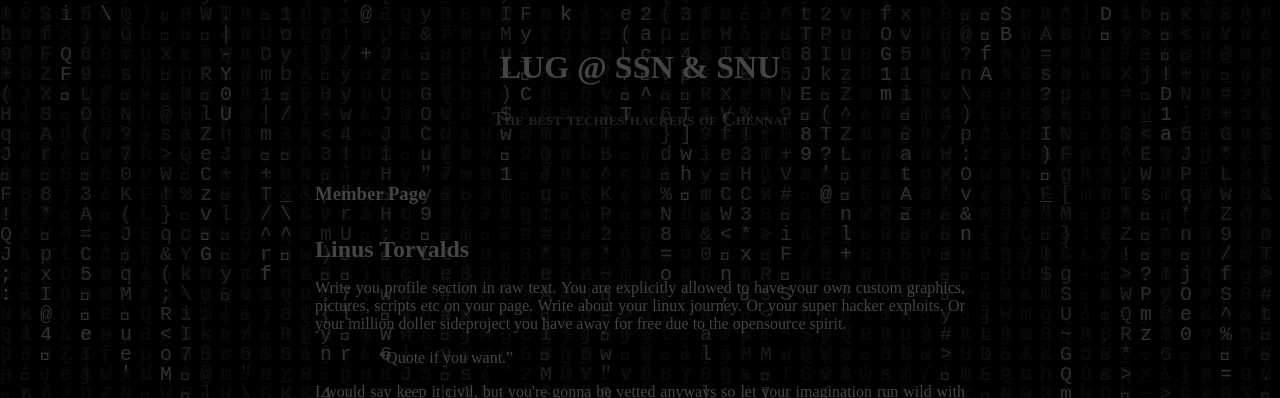
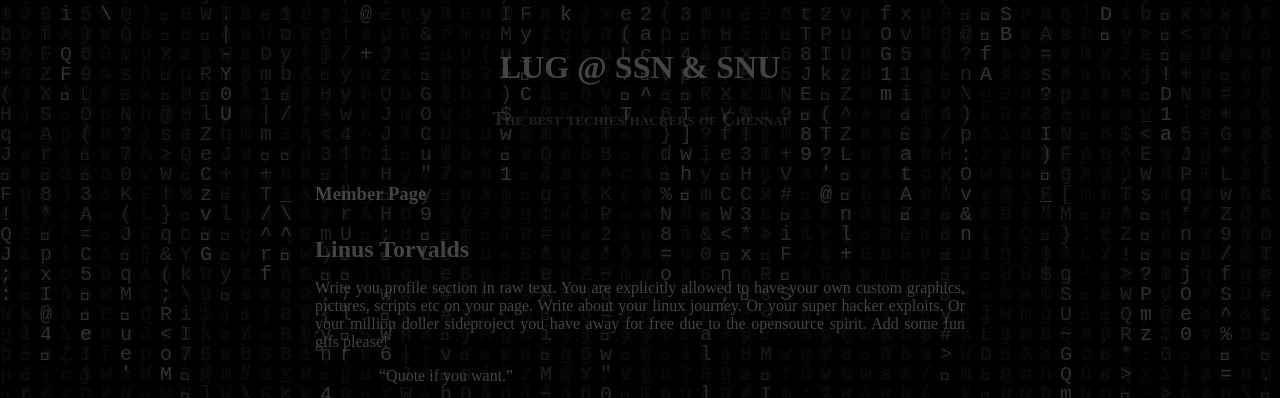
Before and after one commit to vicfic18/sslug-website, a plain HTML site: page members/linus.html in a window 1280 px wide. Shown: the top 398 px of the page. Drawn offline with Linux system fonts and the light colour scheme.

Commit message:
Update linus.html
Mainly to test out github actions

```diff
--- a/members/linus.html
+++ b/members/linus.html
@@ -30,6 +30,7 @@
             your own custom graphics, pictures, scripts etc on your page.
             Write about your linux journey. Or your super hacker exploits. Or your
             million doller sideproject you have away for free due to the opensource spirit.
+            Add some fun gifs please!
         </p>
 
         <q style="padding-left: 4em;">Quote if you want.</q>
```
